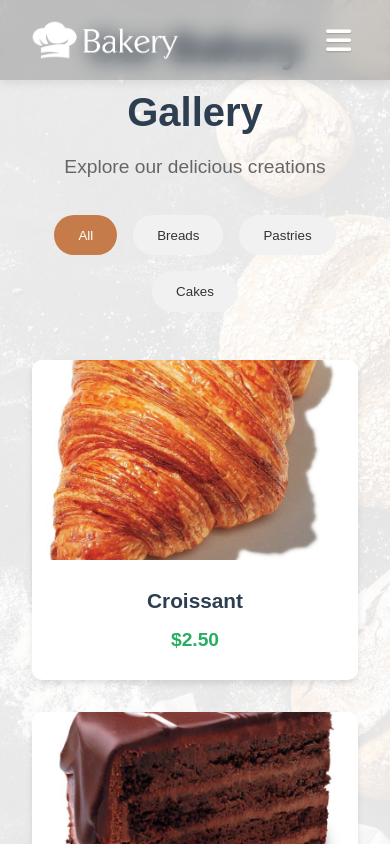
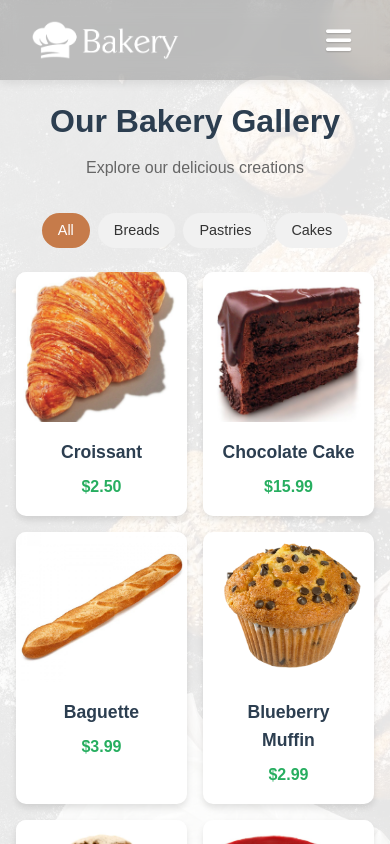
Before and after one commit to YoussefGad97/Bakery, a React (Create React App) app: page /gallery in a window 390 px wide. Shown: the top 844 px of the page. Built offline with nearby package versions, Linux system fonts and the light colour scheme.

Commit message:
adjusted the media query for multiple pages and this could be final version

```diff
--- a/src/pages/Gallery.js
+++ b/src/pages/Gallery.js
@@ -5,12 +5,9 @@ import baguette from "../assets/images/baguette.jpg";
 import chocolatecake from "../assets/images/ChocolateCake.jpg";
 import muffin from "../assets/images/Muffin.png";
 import sourdough from "../assets/images/Sourdough.jpg";
-import cupkae from "../assets/images/Cupcake.png";
-import donut from "../assets/images/Donut.jpg";
 import eclair from "../assets/images/Eclair.jpeg";
 import pretzel from "../assets/images/Pretzel.jpg";
 import cheesecake from "../assets/images/Cheesecake.jpeg";
-import headerImage from "../assets/images/back4.jpg";
 
 const Gallery = () => {
   const [filter, setFilter] = useState("all");
--- a/src/styles/Gallery.scss
+++ b/src/styles/Gallery.scss
@@ -98,10 +98,50 @@
 
 @media (max-width: 768px) {
   .gallery-page {
-    padding: 1rem;
+    padding: 6rem 1rem;
+
+    .gallery-header {
+      h1 {
+        font-size: 2rem;
+      }
+
+      p {
+        font-size: 1rem;
+      }
+    }
 
     .filters {
-      flex-wrap: wrap;
+      gap: 0.5rem;
+      margin-bottom: 1.5rem;
+
+      button {
+        padding: 0.6rem 1rem;
+        font-size: 0.9rem;
+      }
+    }
+
+    .products-grid {
+      grid-template-columns: repeat(auto-fit, minmax(150px, 1fr));
+      gap: 1rem;
+      padding: 0;
+
+      .product-card {
+        .product-image {
+          height: 150px;
+        }
+
+        .product-info {
+          padding: 1rem;
+
+          h3 {
+            font-size: 1.1rem;
+          }
+
+          .price {
+            font-size: 1rem;
+          }
+        }
+      }
     }
   }
 }
--- a/src/styles/Home.scss
+++ b/src/styles/Home.scss
@@ -710,6 +710,42 @@ $white: #ffffff;
       height: 240px;
     }
   }
+
+  .contact-section {
+    .contact-content {
+      grid-template-columns: 1fr;
+      gap: 2rem;
+      padding: 0 1rem;
+
+      .contact-info {
+        text-align: center;
+        margin-bottom: 2rem;
+
+        h3 {
+          font-size: 1.5rem;
+        }
+
+        p {
+          font-size: 1rem;
+        }
+      }
+
+      .contact-form {
+        form {
+          input,
+          textarea {
+            padding: 0.8rem;
+            font-size: 0.9rem;
+          }
+
+          .submit-button {
+            padding: 0.8rem 1.5rem;
+            font-size: 0.9rem;
+          }
+        }
+      }
+    }
+  }
 }
 
 @media (max-width: 480px) {
```
